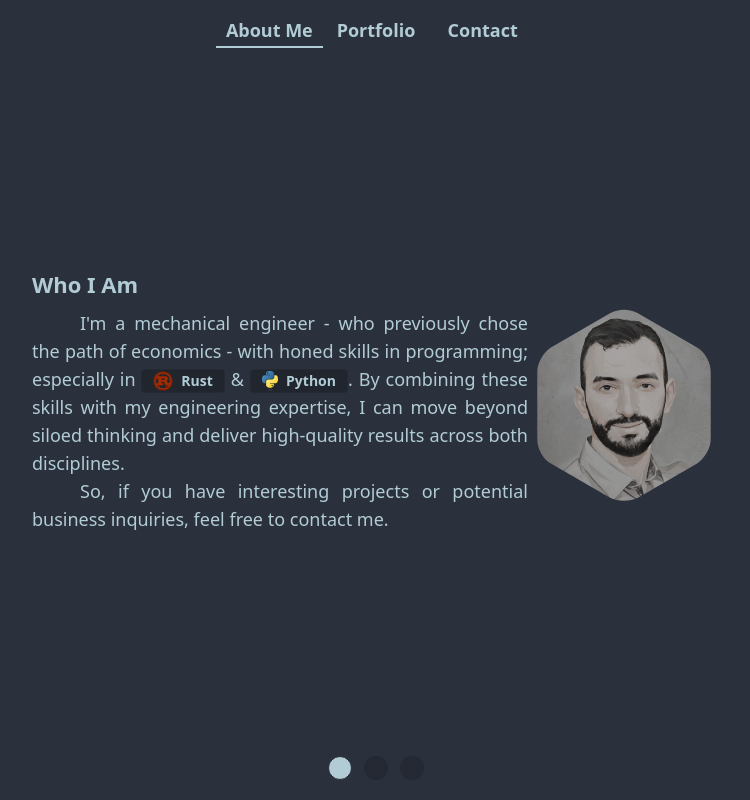
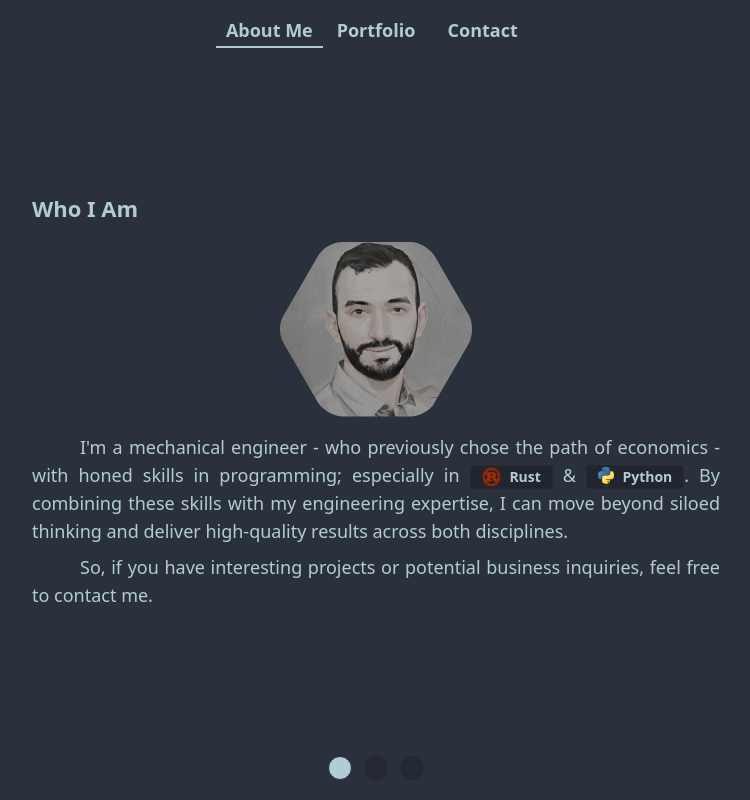
Before and after one commit to FatihDmrcn/FatihDmrcn.github.io, a SvelteKit app: page / in a window 1280 px wide. Shown: the whole page, without its empty margins (264-1014 px from the left). Built offline with nearby package versions, Linux system fonts and the light colour scheme.

Commit message:
profile repositioned

```diff
--- a/src/lib/components/slide_h.svelte
+++ b/src/lib/components/slide_h.svelte
@@ -12,7 +12,7 @@
     <div class="card sm:card-xl grid grid-cols-1 w-full">
         <div class="card-body">
             <div class="card-title">{title}</div>
-            <div>{@render children()}</div>
+            {@render children()}
         </div>
     </div>
 </div>
--- a/src/routes/+page.svelte
+++ b/src/routes/+page.svelte
@@ -41,8 +41,8 @@
 <SlideV id={"about_me"}>
     <CarouselH id={"about_me"} length={3}>
         <SlideH id={"about_me_0"} title={"Who I Am"}>
-            <div class="avatar sm:float-right">
-                <div class="mask mask-hexagon-2 sm:mask-hexagon w-48">
+            <div class="avatar m-auto">
+                <div class="mask mask-hexagon-2 w-48">
                     <img src={profile} alt="profile" />
                 </div>
             </div>
@@ -94,7 +94,7 @@
             </ul>
         </SlideH>
         <SlideH id={"about_me_2"} title={"My Background"}>
-            <ul class="list">
+            <ul class="list sm:text-lg">
                 <LiAcademia
                     degree={"Mechanical Engineering, M.Sc."}
                     university={"Technical University Braunschweig"}
```
